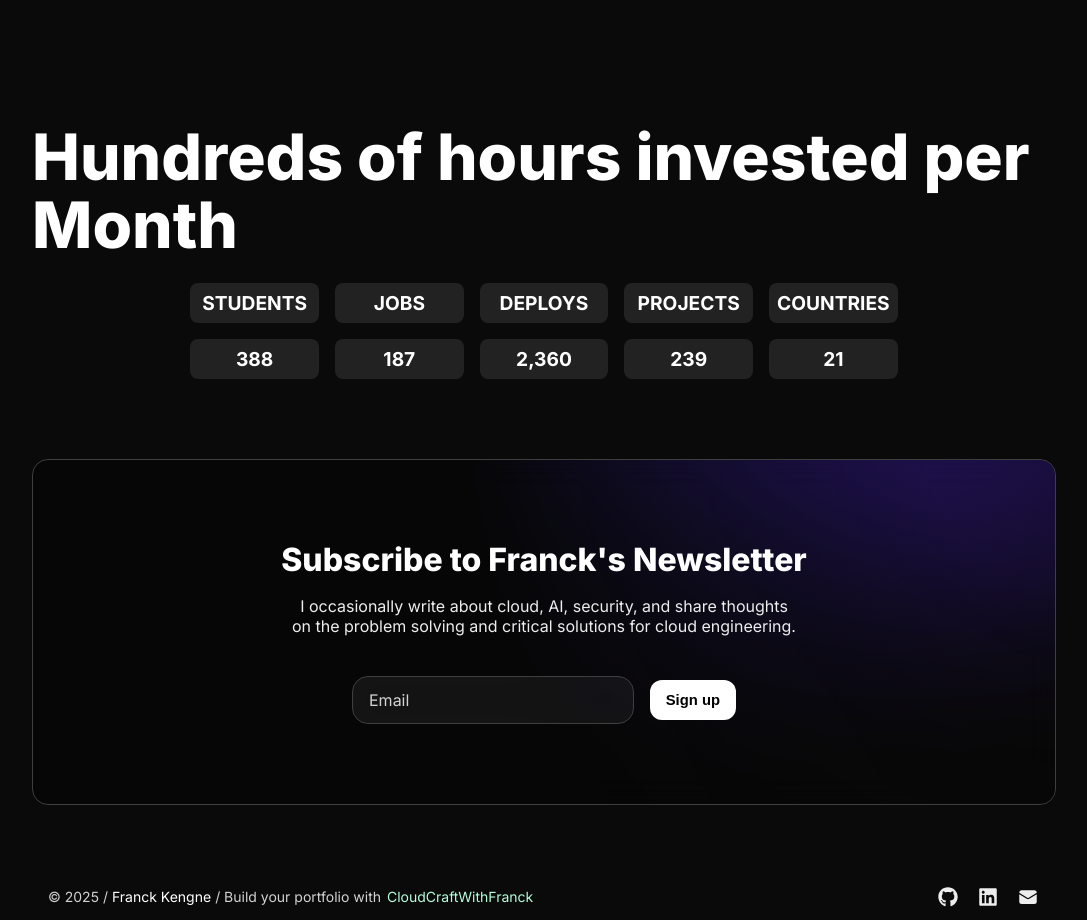
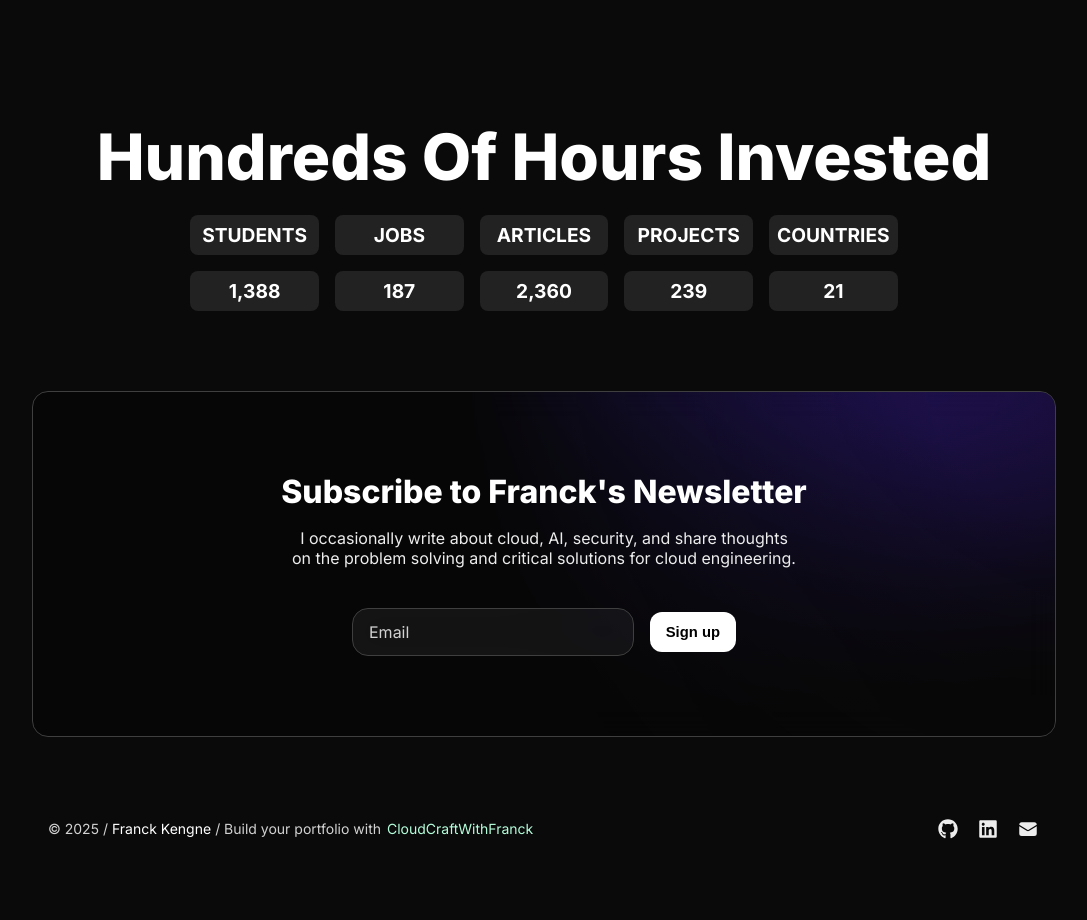
Before and after one commit to CloudCraftWithFranck/cloudcraftwithfranck.github.io, a Next.js app: page /en in a window 1280 px wide. Shown: the part 3900-4820 px from the top of the page, without its empty margins (96-1183 px from the left). After the commit the page ends 4757 px from the top, so only its background shows below. Built offline with nearby package versions, Linux system fonts and the light colour scheme.

Commit message:
Updating numbers

```diff
--- a/src/app/[locale]/page.tsx
+++ b/src/app/[locale]/page.tsx
@@ -277,15 +277,15 @@ export default function Home(
                 style={{ marginTop: '4rem' }}
             >
                 <Heading as="h3" variant="display-strong-l" marginBottom="m">
-                    Hundreds of hours invested per Month
+                    Hundreds Of Hours Invested
                 </Heading>
                 <Flex className="deploy-grid">
                     <div className="grid-item">STUDENTS</div>
                     <div className="grid-item">JOBS</div>
-                    <div className="grid-item">DEPLOYS</div>
+                    <div className="grid-item">ARTICLES</div>
                     <div className="grid-item">PROJECTS</div>
                     <div className="grid-item">COUNTRIES</div>
-                    <div className="grid-item">388</div>
+                    <div className="grid-item">1,388</div>
                     <div className="grid-item">187</div>
                     <div className="grid-item">2,360</div>
                     <div className="grid-item">239</div>
```
